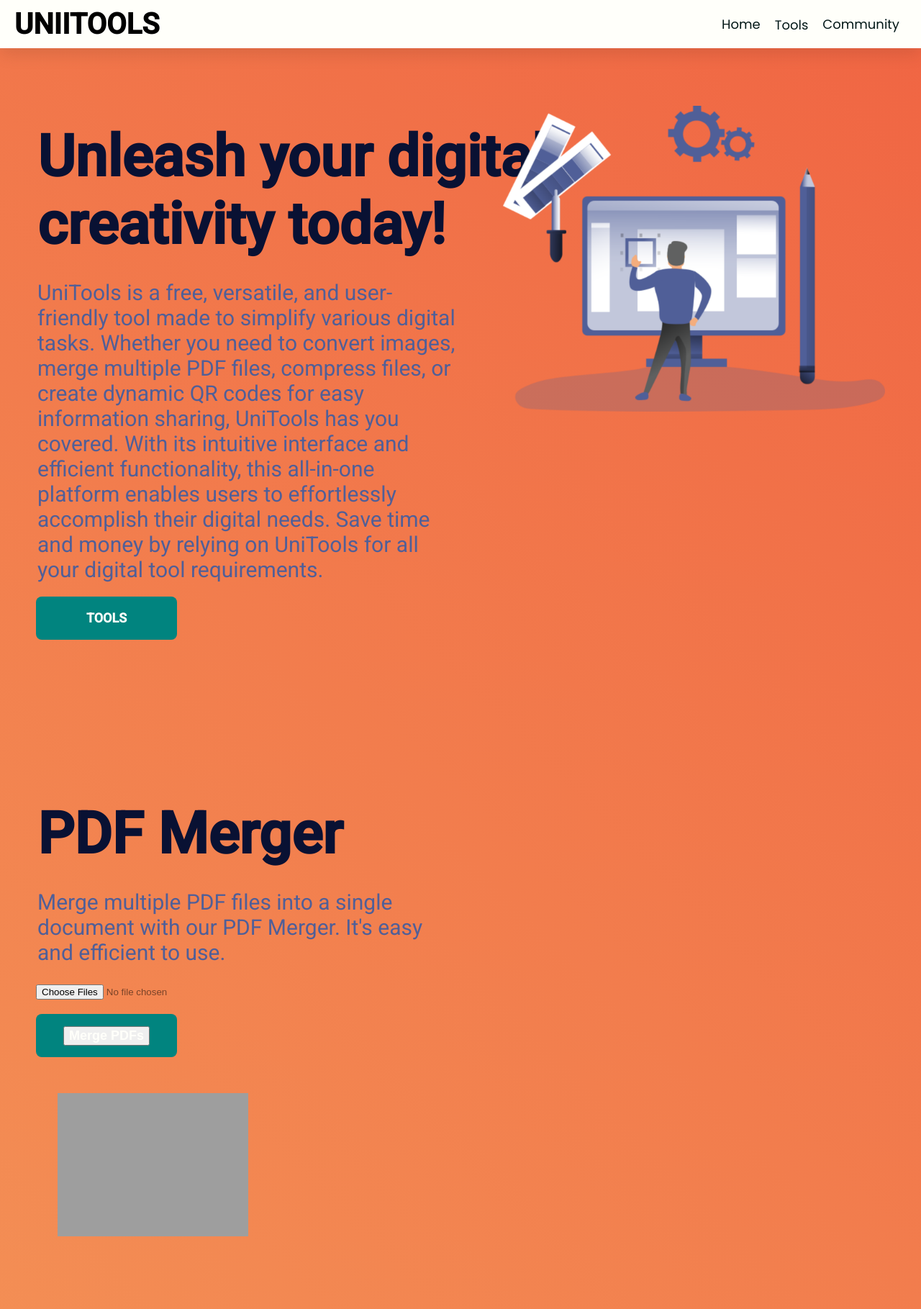
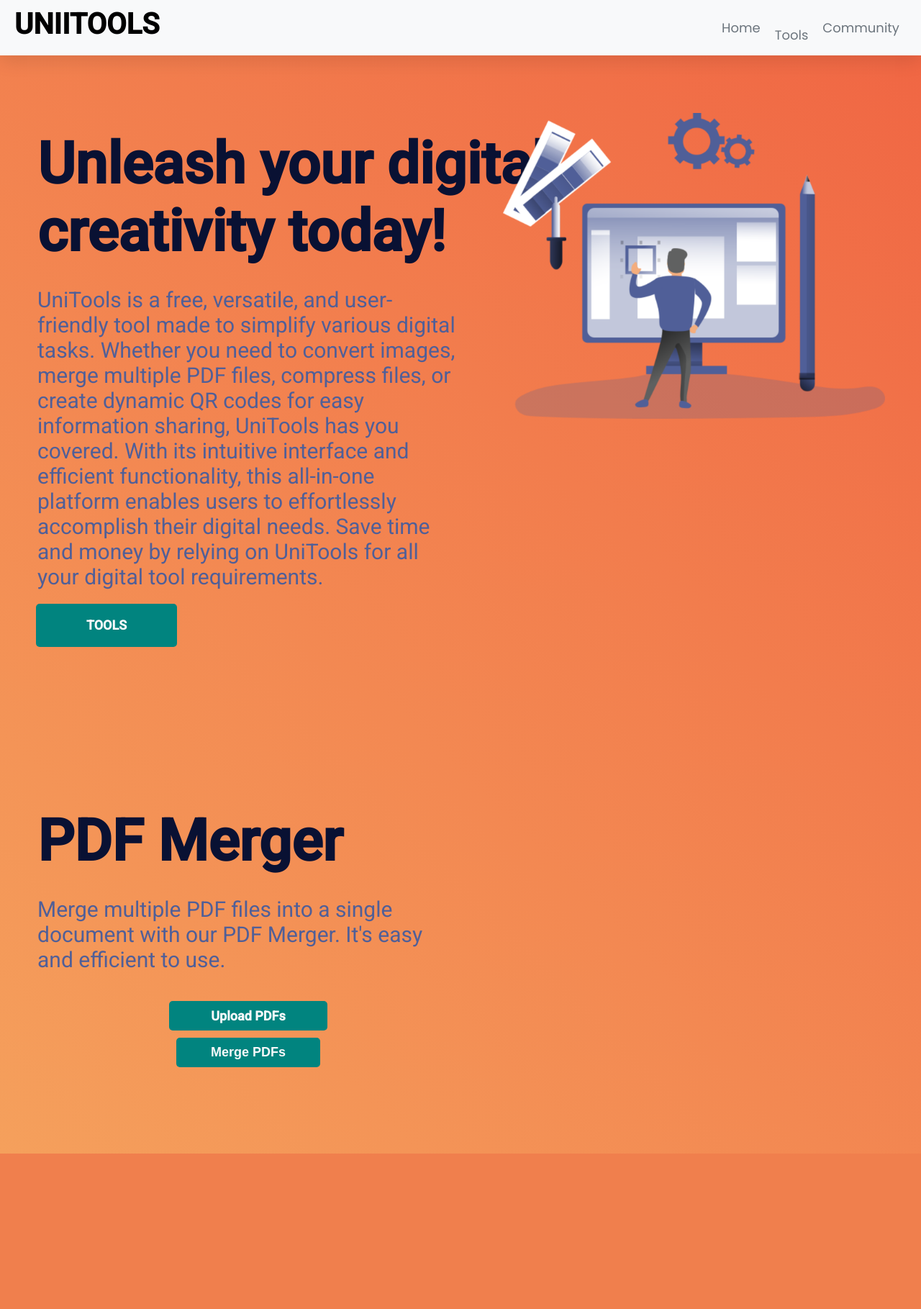
Before and after one commit to ramzidaher/UniTools, a Flask app: page / in a window 1280 px wide. Shown: the top 1819 px of the page at 72% size. After the commit the page ends 1603 px from the top, so only its background shows below. Run offline with Flask 3, Linux system fonts and the light colour scheme; some libraries are stand-ins or nearby versions; grey boxes are pictures that could not be loaded.

Commit message:
pdf merger works need to fix the layout of button

```diff
--- a/app.py
+++ b/app.py
@@ -6,12 +6,17 @@
 from io import BytesIO
 import os
 import uuid
+from flask_wtf.file import FileField, FileAllowed
 
 
 app = Flask(__name__, static_folder='static')
 app.config['SECRET_KEY'] = 'YourSecretKey'
 
+from wtforms import StringField
+
 class UploadForm(FlaskForm):
+    text = StringField('Text')  # add this line
+    pdf = FileField('PDFs', validators=[FileAllowed(['pdf'], 'PDFs only!')], render_kw={"multiple": True})
     submit = SubmitField('Merge PDFs')
 
 @app.route('/', methods=['GET', 'POST'])
@@ -29,7 +34,7 @@
         merger.close()
         merged_pdf_stream.seek(0)  # Go back to the start of the BytesIO stream
 
-        temp_filename = "/tmp/merged_" + uuid.uuid4().hex + ".pdf"  # Create a temporary file
+        temp_filename = secure_filename("/tmp/merged_" + uuid.uuid4().hex + ".pdf")  # Create a secure temporary file
         with open(temp_filename, "wb") as temp_file:
             temp_file.write(merged_pdf_stream.getbuffer())
 
@@ -46,6 +51,3 @@
         return response
 
     return render_template('index.html', form=form)
-
-if __name__ == '__main__':
-    app.run(debug=True)
--- a/static/css/index.css
+++ b/static/css/index.css
@@ -4,6 +4,14 @@
   padding: 0;
 }
 
+:root {
+  --color-gray-100: #f8f9fa;
+  --color-gray-200: #6c757d;
+  --br-5xs: 5px;
+  --font-size-5xl: 3rem;
+  --font-poppins: 'Poppins', sans-serif;
+  --font-roboto: 'Roboto', sans-serif;
+}
 
 .homepage {
   position: relative;
@@ -121,7 +129,7 @@
   margin-left: 2px;
 }
 
-.button {
+/* .button {
   display: flex;
   align-items: center;
   justify-content: center;
@@ -131,7 +139,7 @@
   color: var(--color-gray-100);
   border-radius: var(--br-5xs);
   margin-left: 2px;
-}
+} */
 
 .button {
   display: flex;
@@ -273,3 +281,44 @@
     max-width: 100%;
   }
 }
+
+.merge-pdfs-form {
+  display: flex;
+  flex-direction: column;
+  align-items: center;
+  gap: 10px;
+  padding: 20px;
+}
+
+.merge-pdfs-form input[type='file'] {
+  display: none;
+}
+
+.merge-pdfs-form label {
+  padding: 10px;
+  background-color: #01847f;
+  color: var(--color-gray-100);
+  border-radius: var(--br-5xs);
+  text-align: center;
+  width: 200px;
+  cursor: pointer;
+  display: flex;
+  justify-content: center;
+  align-items: center;
+}
+
+.merge-pdfs-form input[type='submit'] {
+  padding: 10px;
+  background-color: #01847f;
+  color: var(--color-gray-100);
+  border-radius: var(--br-5xs);
+  text-align: center;
+  width: 200px;
+  cursor: pointer;
+  border: none;
+}
+
+.merge-pdfs-form input[type='submit']:hover,
+.merge-pdfs-form label:hover {
+  background-color: #017172;
+}
--- a/templates/index.html
+++ b/templates/index.html
@@ -7,7 +7,6 @@
         <link rel="stylesheet" href="/static/css/index.css" />
         <link rel="stylesheet" href="https://fonts.googleapis.com/css2?family=Roboto:wght@400;500&display=swap" />
         <link rel="stylesheet" href="https://fonts.googleapis.com/css2?family=Poppins:wght@400;800&display=swap" />
-
     </head>
     <body>
         <div class="homepage">
@@ -44,58 +43,59 @@
                     </div>
                 </div>
             </div>
-
             <div id="tools" class="section">
-                <div id="pdf-merger" class="section">
-                    <div class="content">
+                <div id="pdf-merger" class="content">
                   <div class="text-content">
                     <h1 class="unleash-your-digital">PDF Merger</h1>
                     <p class="unitools-is-a">
                         Merge multiple PDF files into a single document with our PDF Merger. It's easy and efficient to use.
                     </p>
-                            <form id="upload-form" method="POST" enctype="multipart/form-data">
-                                {{ form.csrf_token }}
-                                <input type="file" id="pdf" name="pdf" multiple accept="application/pdf">
-                                <div class="button">
-                                    <input type="submit" value="Merge PDFs" class="button-child">
-                                </div>
+                    <form method="POST" enctype="multipart/form-data" class="merge-pdfs-form">
+                        {% with %}
+                        {% set form_class = 'merge-pdfs-form' %}
+                        {% set file_field_id = 'fileUpload' %}
+                        {{ form.hidden_tag() }}
+                        <label for="{{ file_field_id }}" class="button-child">Upload PDFs</label>
+                        {{ form.pdf(id=file_field_id, multiple=True) }}
+                        {{ form.submit(class_="button-child") }}
+                        {% endwith %}
                     </form>
-                            <div class="image-container">
-                                <img src="public/pdf-merger.png" class="content-image" alt="PDF Merger" />
                   </div>
                 </div>
-                    </div>
-                </div>
-
-            </div>
-              <div id="qr-generator" class="content">
+                <!-- <div id="qr-generator" class="content">
                   <div class="text-content">
                     <h1 class="unleash-your-digital">QR Code Generator</h1>
                     <p class="unitools-is-a">
-                          Generate dynamic QR codes for easy information sharing with our QR Code Generator.
+                        Generate your own QR codes for easy information sharing. It's quick and convenient to use.
                     </p>
-                      <div class="button">
-                          <a href="#" class="button-child">Use QR Code Generator</a>
-                      </div>
-                  </div>
-                  <div class="image-container">
-                      <img src="public/qr-code-generator.png" class="content-image" alt="QR Code Generator" />
-                  </div>
-              </div>
-              <div id="pdf-compressor" class="content">
+                    <form method="POST" enctype="multipart/form-data" class="qr-generator-form">
+                        {% with %}
+                        {% set form_class = 'qr-generator-form' %}
+                        {{ form.hidden_tag() }}
+                        {{ form.text(class_="input-field") }}
+                        {{ form.submit(class_="button-child") }}
+                        {% endwith %}
+                    <!-- </form> -->
+                  <!-- </div> -->
+                <!-- </div> -->
+                <!-- <div id="pdf-compressor" class="content">
                   <div class="text-content">
                     <h1 class="unleash-your-digital">PDF Compressor</h1>
                     <p class="unitools-is-a">
-                          Reduce the file size of your PDFs with our PDF Compressor. It's quick and easy to use.
+                        Compress your PDF files to a smaller size while maintaining good quality. It's fast and simple to use.
                     </p>
-                      <div class="button">
-                          <a href="#" class="button-child">Use PDF Compressor</a>
+                    <form method="POST" enctype="multipart/form-data" class="pdf-compressor-form">
+                        {% with %}
+                        {% set form_class = 'pdf-compressor-form' %}
+                        {% set file_field_id = 'fileUpload' %}
+                        {{ form.hidden_tag() }}
+                        <label for="{{ file_field_id }}" class="button-child">Upload PDF</label>
+                        {{ form.pdf(id=file_field_id) }}
+                        {{ form.submit(class_="button-child") }}
+                        {% endwith %}
+                    </form>
                   </div>
-                  </div>
-                  <div class="image-container">
-                      <img src="public/pdf-compressor.png" class="content-image" alt="PDF Compressor" />
-                  </div>
-              </div>
+                </div> -->
             </div>
         </div>
     </body>
```
Lines whose indentation alone changed are shown as unchanged.
